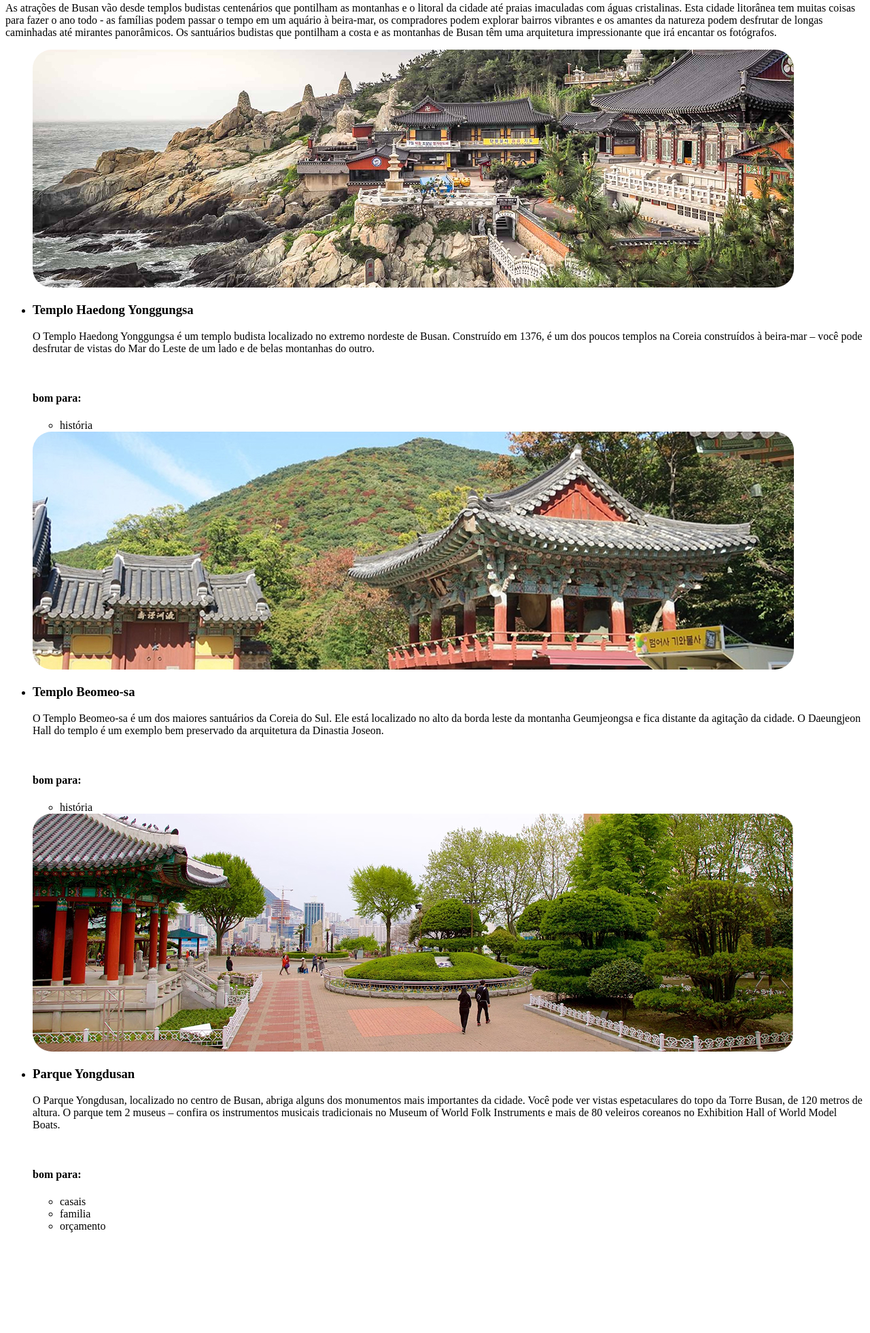
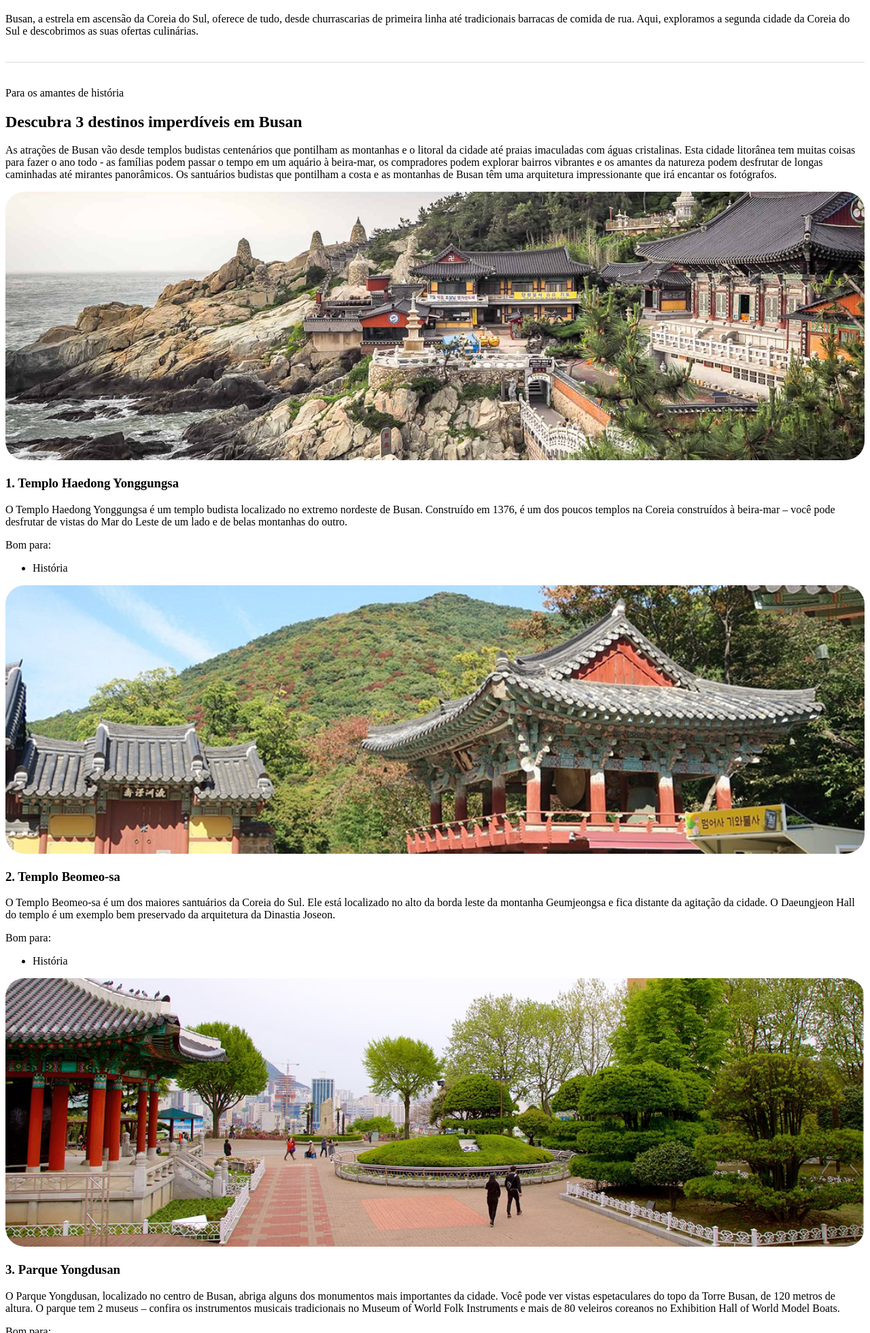
Before and after one commit to AdrainZambom/potential-turismo, a plain HTML site: page index.html in a window 1280 px wide. Shown: the part 839-2800 px from the top of the page at 68% size. Before the commit the page ends 2668 px from the top, so only its background shows below. Drawn offline with Linux system fonts and the light colour scheme.

Commit message:
semantica melorada e mais estio no css.

```diff
--- a/index.html
+++ b/index.html
@@ -1,59 +1,75 @@
 <!DOCTYPE html>
-<html lang="pt-br">
+<html lang="en">
 <head>
     <meta charset="UTF-8">
     <meta name="viewport" content="width=device-width, initial-scale=1.0">
     <link rel="stylesheet" href="style.css">
-    <title>Turismo</title>
+    <title>Document</title>
 </head>
 <body>
     <div id="page">
+        <section id="header">
+            <div id="title_page">
+                <div class="headline">Sua próxima viagem:</div>
+                <h1>Conheça Busan</h1>
+            </div>
+            <div id="desc_img">
+                <img src="assets/busan.jpg" alt="imagem da cidade de Busan">
+                <p id="description">
+                    Busan, a estrela em ascensão da Coreia do Sul, oferece de tudo, desde churrascarias de primeira linha até tradicionais barracas de comida de rua. Aqui, exploramos a segunda cidade da Coreia do Sul e descobrimos as suas ofertas culinárias.
+                </p>
+            </div>
+        </section>
         <main>
-            <section id="introduction">
-                <subtitle>sua próxima viagem</subtitle>
-                <h1>Conheça Busan</h1>
-                <img src="assets/busan.jpg" alt="Imagem de Busan">
+            <div class="divider"></div>
+
+            <section id="title_list">
+                <section id="title">
+                    <div class="headline">Para os amantes de história</div>
+                    <h2>Descubra 3 destinos imperdíveis em Busan</h2>
+                </section>
+                <p>As atrações de Busan vão desde templos budistas centenários que pontilham as montanhas e o litoral da cidade até praias imaculadas com águas cristalinas. Esta cidade litorânea tem muitas coisas para fazer o ano todo - as famílias podem passar o tempo em um aquário à beira-mar, os compradores podem explorar bairros vibrantes e os amantes da natureza podem desfrutar de longas caminhadas até mirantes panorâmicos. Os santuários budistas que pontilham a costa e as montanhas de Busan têm uma arquitetura impressionante que irá encantar os fotógrafos.</p>
             </section>
-            <section id="title list">
-                <subtitle>para os amantes de história</subtitle>
-                <h2>Descubra 3 destinos imperdíveis em Busan</h2>
 
-                <p>As atrações de Busan vão desde templos budistas centenários que pontilham as montanhas e o litoral da cidade até praias imaculadas com águas cristalinas. Esta cidade litorânea tem muitas coisas para fazer o ano todo - as famílias podem passar o tempo em um aquário à beira-mar, os compradores podem explorar bairros vibrantes e os amantes da natureza podem desfrutar de longas caminhadas até mirantes panorâmicos. Os santuários budistas que pontilham a costa e as montanhas de Busan têm uma arquitetura impressionante que irá encantar os fotógrafos.</p>
+            <section id="list">
+                <section id="haedong">
+                    <img src="assets/templo.jpg" alt="imagem do templo Haedong Yonggungsa">
+                    <section class="card-content">
+                        <h3>1. Templo Haedong Yonggungsa </h3>
+                        <p>O Templo Haedong Yonggungsa é um templo budista localizado no extremo nordeste de Busan. Construído em 1376, é um dos poucos templos na Coreia construídos à beira-mar – você pode desfrutar de vistas do Mar do Leste de um lado e de belas montanhas do outro. </p>
 
-                <ul>
-                    <img src="assets/templo.jpg" alt="imagem do Templo Haedong Yonggungsa">
-                    <li>
-                        <h3>Templo Haedong Yonggungsa</h3>
-                        <p>O Templo Haedong Yonggungsa é um templo budista localizado no extremo nordeste de Busan. Construído em 1376, é um dos poucos templos na Coreia construídos à beira-mar – você pode desfrutar de vistas do Mar do Leste de um lado e de belas montanhas do outro.</p>
-                        <br>
-                        <h4>bom para:</h4>
+                        <div class="pro_title">Bom para:</div>
+                        <ul class="tags">
+                            <li class="blue">História</li>
+                        </ul>
+                    </section>
+                </section>
+                <section id="beomeo">
+                     <img src="assets/beomeo.jpg" alt="imagem do templo Beomeo-sa">
+                    <section class="card-content">
+                        <h3>2. Templo Beomeo-sa </h3>
+                        <p>O Templo Beomeo-sa é um dos maiores santuários da Coreia do Sul. Ele está localizado no alto da borda leste da montanha Geumjeongsa e fica distante da agitação da cidade. O Daeungjeon Hall do templo é um exemplo bem preservado da arquitetura da Dinastia Joseon. </p>
+
+                        <div class="pro_title">Bom para:</div>
+                        <ul class="tags">
+                            <li class="blue">História</li>
+                        </ul>
+                    </section>
+                </section>
+                <section id="yongdusan">
+                     <img src="assets/parque.jpg" alt="imagem do parque Yongdusan">
+                    <section class="card-content">
+                        <h3>3. Parque Yongdusan </h3>
+                        <p>O Parque Yongdusan, localizado no centro de Busan, abriga alguns dos monumentos mais importantes da cidade. Você pode ver vistas espetaculares do topo da Torre Busan, de 120 metros de altura. O parque tem 2 museus – confira os instrumentos musicais tradicionais no Museum of World Folk Instruments e mais de 80 veleiros coreanos no Exhibition Hall of World Model Boats.</p>
+
+                        <div class="pro_title">Bom para:</div>
                         <ul>
-                            <li>história</li>
+                            <li class="purple">Casais</li>
+                            <li class="pink">Familias</li>
+                            <li class="orange">Orçamento</li>
                         </ul>
-                    </li>
-                    <img src="assets/beomeo.jpg" alt="imagem do Templo Beomeo-sa">
-                    <li>
-                        <h3>Templo Beomeo-sa</h3>
-                        <p>O Templo Beomeo-sa é um dos maiores santuários da Coreia do Sul. Ele está localizado no alto da borda leste da montanha Geumjeongsa e fica distante da agitação da cidade. O Daeungjeon Hall do templo é um exemplo bem preservado da arquitetura da Dinastia Joseon.</p>
-                        <br>
-                        <h4>bom para:</h4>
-                        <ul>
-                            <li>história</li>
-                        </ul>
-                    </li>
-                    <img src="assets/parque.jpg" alt="imagem do Parque Yongdusan">
-                    <li>
-                        <h3>Parque Yongdusan</h3>
-                        <p>O Parque Yongdusan, localizado no centro de Busan, abriga alguns dos monumentos mais importantes da cidade. Você pode ver vistas espetaculares do topo da Torre Busan, de 120 metros de altura. O parque tem 2 museus – confira os instrumentos musicais tradicionais no Museum of World Folk Instruments e mais de 80 veleiros coreanos no Exhibition Hall of World Model Boats.</p>
-                        <br>
-                        <h4>bom para:</h4>
-                        <ul>
-                            <li>casais</li>
-                            <li>familia</li>
-                            <li>orçamento</li>
-                        </ul>
-                    </li>
-
+                    </section>
+                </section>
             </section>
         </main>
     </div>
--- a/style.css
+++ b/style.css
@@ -1,3 +1,10 @@
-img{
-    border-radius: 28px;
+img {
+  border-radius: 28px;  /* Adicionar o arredondamento da borda */
+  width: 100%; /* imagem ocupa 100% do tamanho disponível pra ela */
 }
+.divider {
+  width: 100%;
+  height: 1px;
+  margin: 36px 0;
+  background-color: #d9d9d9;
+}
```
